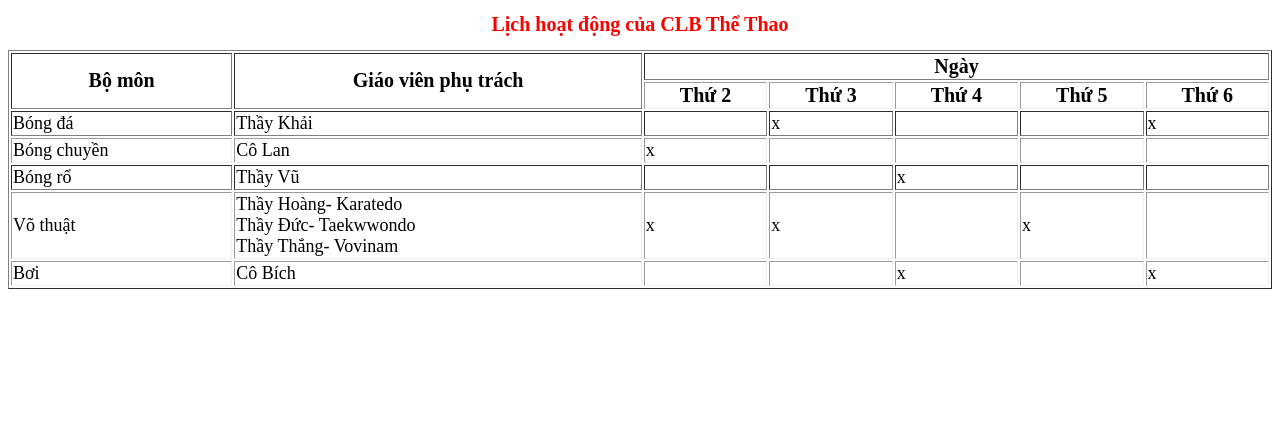
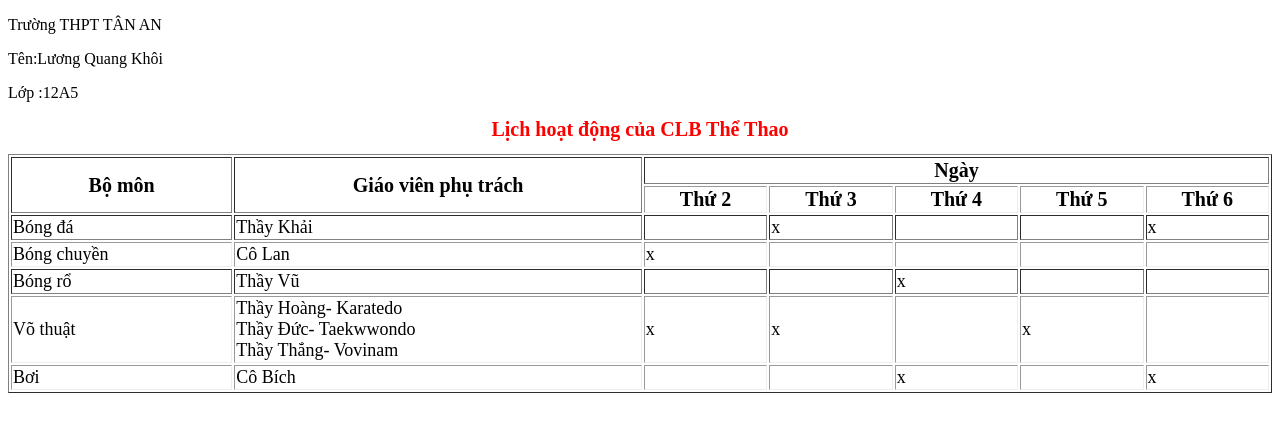
Before and after one commit to KhQuang/lan3bai2, a plain HTML site: page index.html in a window 1280 px wide. Drawn offline with Linux system fonts and the light colour scheme.

Commit message:
Update index.html

```diff
--- a/index.html
+++ b/index.html
@@ -12,6 +12,9 @@
         </style>
     </head>
     <body>
+        <p>Trường THPT TÂN AN</p>
+        <p>Tên:Lương Quang Khôi</p>
+        <p>Lớp :12A5</p>
         <h1 style="text-align: center;font-size: 20px;color: red;">Lịch hoạt động của CLB Thể Thao</h1>
     <table border="1" style="width: 100%;>
         <tr style="border: 1px solid;">
```
